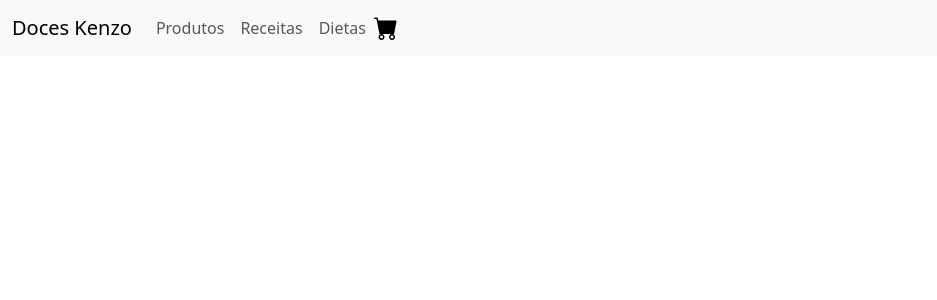
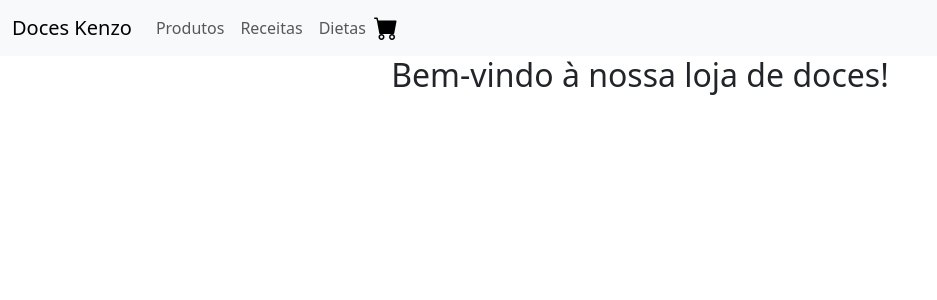
Before and after one commit to KenzoSilva/lojadedoce-kenzo, a React (Create React App) app: page / in a window 1280 px wide. Shown: the top 300 px of the page, without its empty margins (0-937 px from the left). Built offline with nearby package versions, Linux system fonts and the light colour scheme.

Commit message:
criaçao do itemlistcontainer, que é onde fica a lista de produtos e o greeting

```diff
--- a/src/App.js
+++ b/src/App.js
@@ -1,12 +1,14 @@
+// src/App.js
 import React from 'react';
 import './App.css';
 import NavBar from './components/NavBar';
+import ItemListContainer from './components/ItemListContainer';
 
 function App() {
   return (
     <div className="App">
       <NavBar />
-      {/* Outros componentes ou conteúdo */}
+      <ItemListContainer greeting="Bem-vindo à nossa loja de doces!" />
     </div>
   );
 }
--- /dev/null
+++ b/src/components/ItemListContainer.js
@@ -0,0 +1,12 @@
+// src/components/ItemListContainer.js
+import React from 'react';
+
+const ItemListContainer = ({ greeting }) => {
+  return (
+    <div className="item-list-container">
+      <h2>{greeting}</h2>
+    </div>
+  );
+};
+
+export default ItemListContainer;
```
